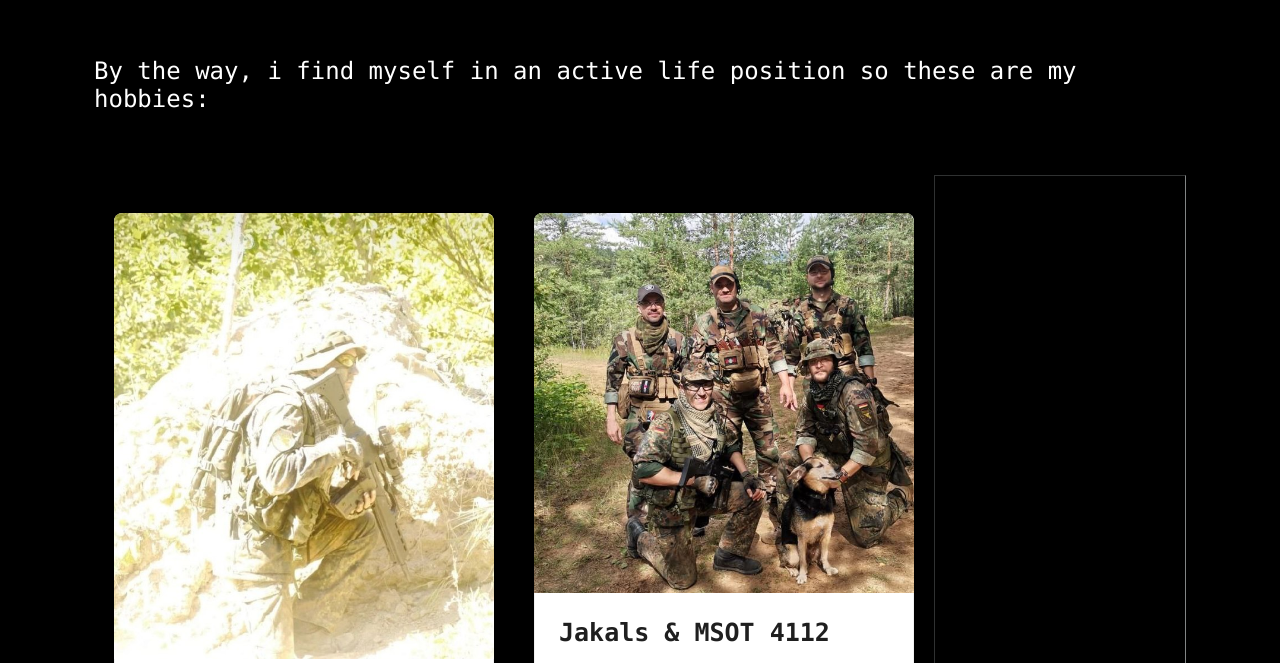
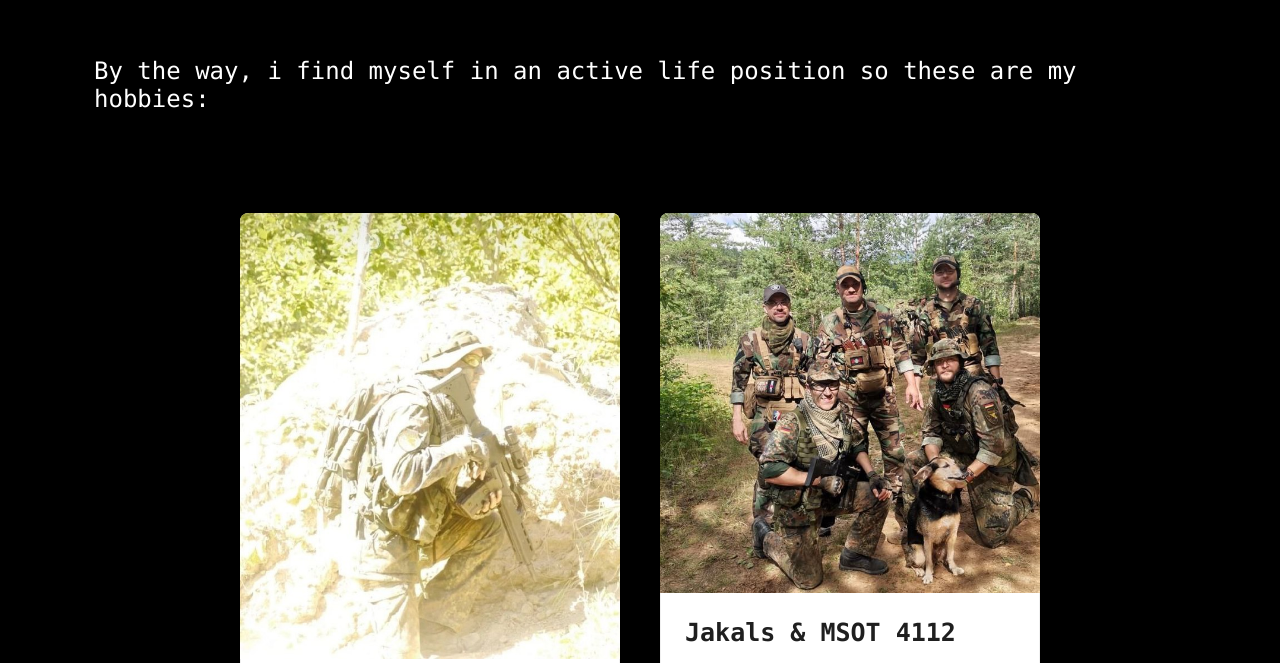
Before and after one commit to Thayorns/Portfolio, a React (Create React App) app in the folder my-app/: page / in a window 1280 px wide. Shown: the part 743-1406 px from the top of the page. Built offline with nearby package versions, Linux system fonts and the light colour scheme.

Commit message:
responsive *

```diff
--- a/my-app/src/components/header/header.css
+++ b/my-app/src/components/header/header.css
@@ -148,9 +148,9 @@
     .navbar ol {
         display: none;
     }
-    .anticon {
+    /* .anticon {
         visibility: visible;
-    }
+    } */
     .ant-avatar.ant-avatar-icon{
         margin: auto 10px;
     }
@@ -158,7 +158,15 @@
         flex-direction: column;
     }
 }
-@media screen and (min-width: 768px) {
+@media screen and (425px < width < 704px) {
+    .navbar ol {
+        display: none;
+    }
+    .hobbies-cards >div{
+        flex-direction: column;
+    }
+}
+@media screen and (min-width: 704px) {
     .navbar ol {
         visibility: visible;
     }
@@ -182,6 +190,10 @@
     .ant-card .ant-card-meta-description{
         font-size: 21px;
     }
+    .hobbies-cards{
+        flex-direction: column;
+        align-items: center;
+    }
 }
 @media screen and (min-width: 1440px) {
     .hobbies-cards{
```
